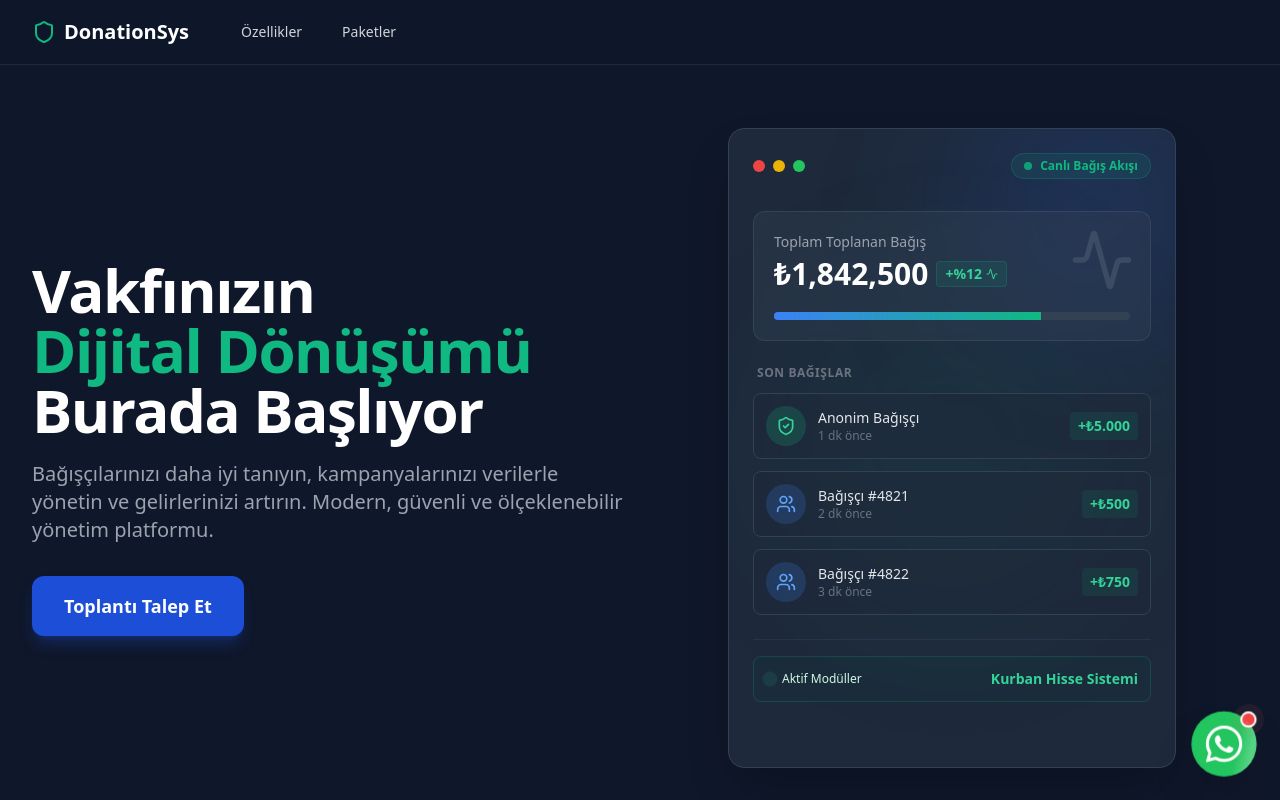
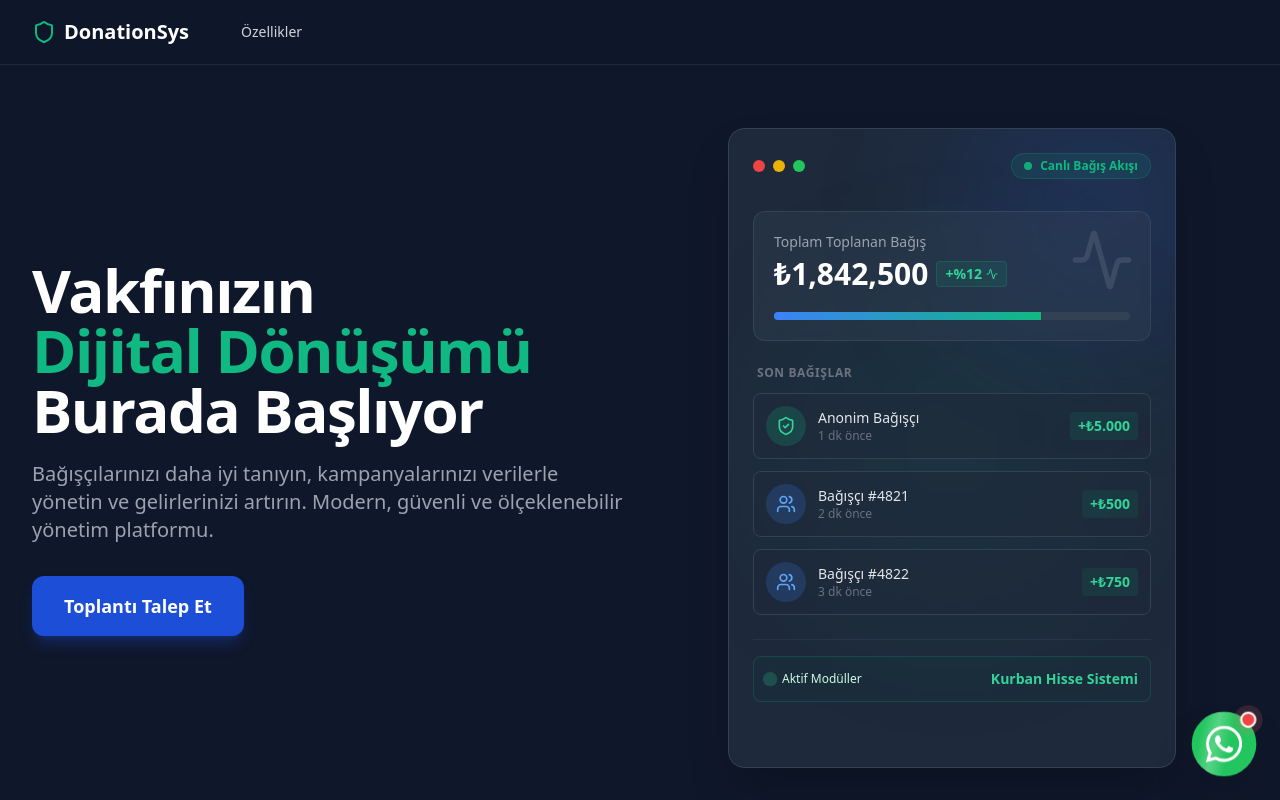
Before and after one commit to mmetehanoz/donation-pro, a React (Vite) app: page / in a window 1280 px wide. Shown: the top 800 px of the page. Built offline with nearby package versions, Linux system fonts and the light colour scheme.

Commit message:
UI update: Temporarily hid Pricing section

```diff
--- a/src/App.jsx
+++ b/src/App.jsx
@@ -137,7 +137,7 @@ const Navbar = () => {
             <div className="hidden md:block">
               <div className="ml-10 flex items-baseline space-x-4">
                 <a href="#features" className="text-gray-300 hover:text-white px-3 py-2 rounded-md text-sm font-medium transition-colors">Özellikler</a>
-                <a href="#pricing" className="text-gray-300 hover:text-white px-3 py-2 rounded-md text-sm font-medium transition-colors">Paketler</a>
+                {/* <a href="#pricing" className="text-gray-300 hover:text-white px-3 py-2 rounded-md text-sm font-medium transition-colors">Paketler</a> */}
 
               </div>
             </div>
@@ -158,7 +158,7 @@ const Navbar = () => {
         <div className="md:hidden bg-slate-900 border-b border-slate-800">
           <div className="px-2 pt-2 pb-3 space-y-1 sm:px-3">
             <a href="#features" className="text-gray-300 hover:text-white block px-3 py-2 rounded-md text-base font-medium">Özellikler</a>
-            <a href="#pricing" className="text-gray-300 hover:text-white block px-3 py-2 rounded-md text-base font-medium">Paketler</a>
+            {/* <a href="#pricing" className="text-gray-300 hover:text-white block px-3 py-2 rounded-md text-base font-medium">Paketler</a> */}
 
           </div>
         </div>
@@ -660,7 +660,7 @@ function App() {
       <Hero />
       <SignageSection />
       <Features />
-      <Pricing />
+      {/* <Pricing /> */}
 
 
       <DemoRequestForm />
```
